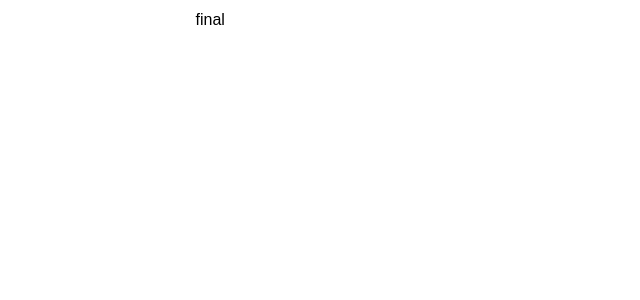
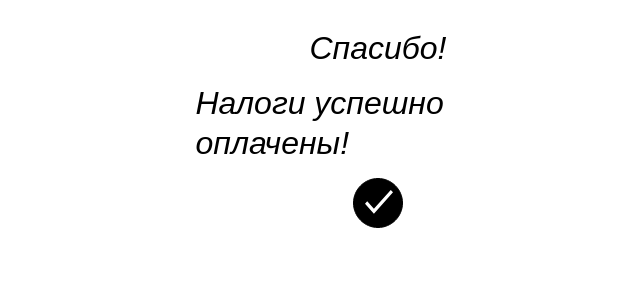
Before and after one commit to meerimkakitaeva/kaspi, a React (Create React App) app: page /final in a window 1280 px wide. Shown: the top 300 px of the page, without its empty margins (262-902 px from the left). Built offline with nearby package versions, Linux system fonts and the light colour scheme; a web font is replaced by a local one.

Commit message:
обавила последнюю страницу, исправила некоторые ошибки

```diff
--- a/src/App.css
+++ b/src/App.css
@@ -5,7 +5,6 @@ body {
     font-family: 'Cuprum', sans-serif;
     line-height: 24px;
 }
-
 
 .container {
     max-width: 1200px;
@@ -125,3 +124,10 @@ input::placeholder {
     font-weight: 500;
     font-style: italic;
 }
+
+.final_title {
+    font-size: 32px;
+    font-style: italic;
+    line-height: 40px;
+    margin-bottom: 15px;
+}
--- a/src/components/FinalPage/FinalPage.tsx
+++ b/src/components/FinalPage/FinalPage.tsx
@@ -1,12 +1,56 @@
-import React from "react";
+import React, { useEffect, useState } from "react";
+import doneIcon from "../../assets/doneIcon.svg";
+import { ICalculate } from "../../types";
 
 const FinalPage = () => {
+  const [state, setState] = useState<ICalculate>({
+    name: "",
+    surname: "",
+    iin: "",
+    taxation: "Упрощенный",
+    income: 1,
+  });
+
+  useEffect(() => {
+    const savedData = localStorage.getItem("formData");
+    if (savedData) {
+      setState(JSON.parse(savedData));
+    }
+  }, []);
+
   return (
     <div
       className="container"
       style={{ display: "flex", flexDirection: "column", maxWidth: "365px" }}
     >
-      final
+      <div
+        style={{
+          marginTop: "20px",
+          display: "flex",
+          justifyContent: "space-between",
+          flexDirection: "column",
+          alignItems: "center",
+          marginBottom: "80px",
+        }}
+      >
+        <div className="final_title">Спасибо!</div>
+        <div className="final_title">Налоги успешно оплачены!</div>
+        <img
+          src={doneIcon}
+          alt="done"
+          style={{ width: "50px", height: "50px" }}
+        />
+      </div>
+      {/*<div style={{fontStyle: "italic"}}>*/}
+      {/*  <div style={{display: "flex", justifyContent: "space-between", marginBottom: "10px"}}>*/}
+      {/*    <div>Имя</div>*/}
+      {/*    <div>{state.name}</div>*/}
+      {/*  </div>*/}
+      {/*  <div style={{display: "flex", justifyContent: "space-between", marginBottom: "10px"}}>*/}
+      {/*    <div>Фамилия</div>*/}
+      {/*    <div>{state.surname}</div>*/}
+      {/*  </div>*/}
+      {/*</div>*/}
     </div>
   );
 };
--- a/src/components/ModalForm/ModalForm.tsx
+++ b/src/components/ModalForm/ModalForm.tsx
@@ -1,4 +1,4 @@
-import React, { FormEvent, useState } from "react";
+import React, { FormEvent, useEffect, useState } from "react";
 import { ICalculate } from "../../types";
 import TextField from "../UI/Textfield";
 import Button from "../UI/Button";
@@ -15,6 +15,14 @@ const ModalForm = () => {
   });
   const navigate = useNavigate();
   const [errors, setErrors] = useState<{ [key: string]: string }>({});
+
+  useEffect(() => {
+    const savedData = localStorage.getItem("formData");
+    if (savedData) {
+      setState(JSON.parse(savedData));
+    }
+  }, []);
+
   const inputChangeHandler = (
     e: React.ChangeEvent<HTMLInputElement | HTMLSelectElement>,
   ) => {
@@ -56,7 +64,6 @@ const ModalForm = () => {
 
     if (allFields) {
       localStorage.setItem("formData", JSON.stringify(state));
-      console.log("Данные сохранены в localStorage:", state);
       navigate("/taxes");
       setErrors({});
     } else {
```
Also changed, not shown: src/assets/doneIcon.svg (added).
